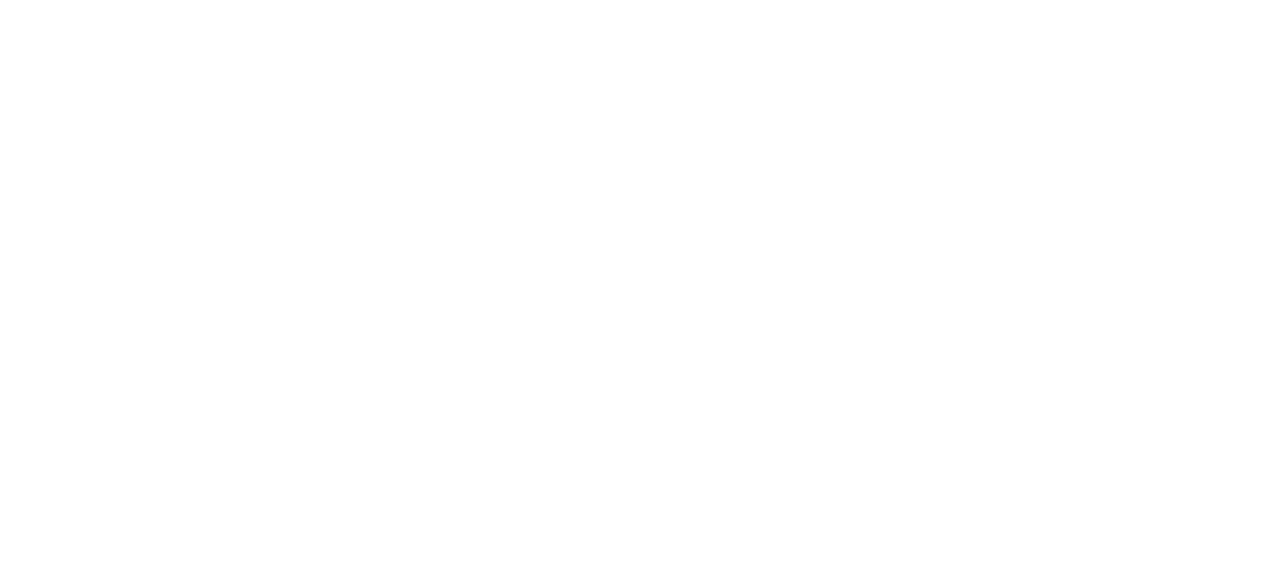
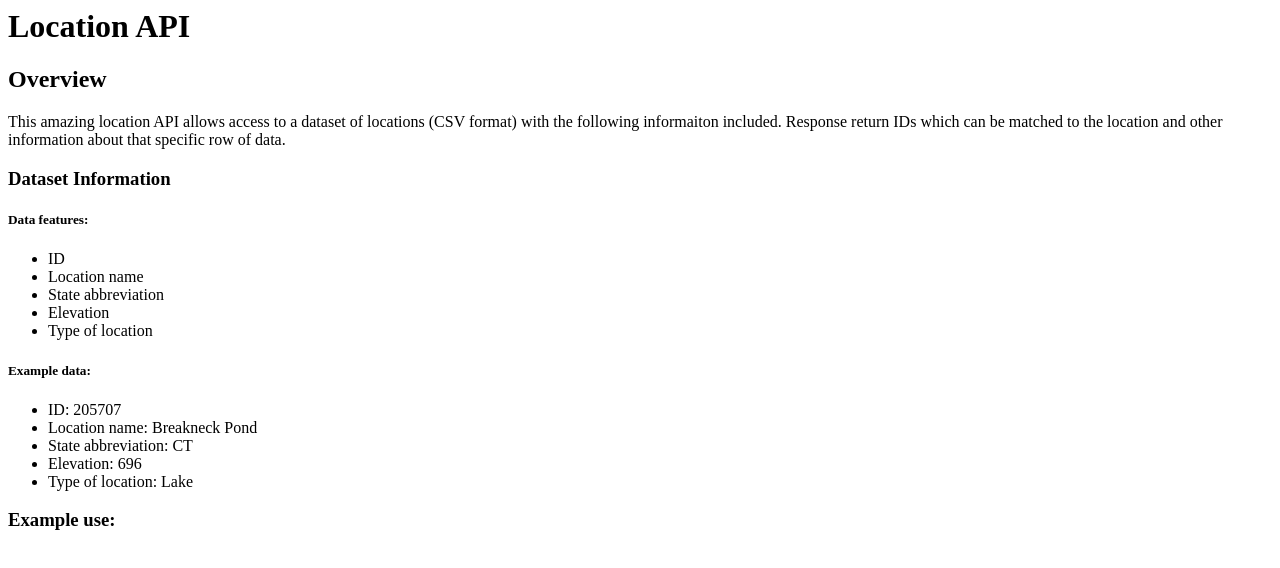
Before and after one commit to HollyNguyen/locationAPI, a plain HTML site: page index.html in a window 1280 px wide. Drawn offline with Linux system fonts and the light colour scheme.

Commit message:
Index updates to describe use of API

```diff
--- a/index.html
+++ b/index.html
@@ -5,6 +5,30 @@
   </head>
 
   <body>
+  	<h1>Location API</h1>
+
+  	<h2>Overview</h2>
+  	<p>This amazing location API allows access to a dataset of locations (CSV format) with the following informaiton included. Response return IDs which can be matched to the location and other information about that specific row of data.</p>
+
+  	<h3>Dataset Information</h3>
+  		<h5>Data features:</h5>
+  		<ul>
+  			<li>ID</li>
+  			<li>Location name</li>
+  			<li>State abbreviation</li>
+  			<li>Elevation</li>
+  			<li>Type of location</li>
+  		</ul>
+  		<h5>Example data:</h5>
+  		<ul>
+  			<li>ID: 205707</li>
+  			<li>Location name: Breakneck Pond</li>
+  			<li>State abbreviation: CT</li>
+  			<li>Elevation: 696</li>
+  			<li>Type of location: Lake</li>
+  		</ul>
+  	<h3>Example use:</h3>
+  		<p></p>
 
   </body>
 
```
